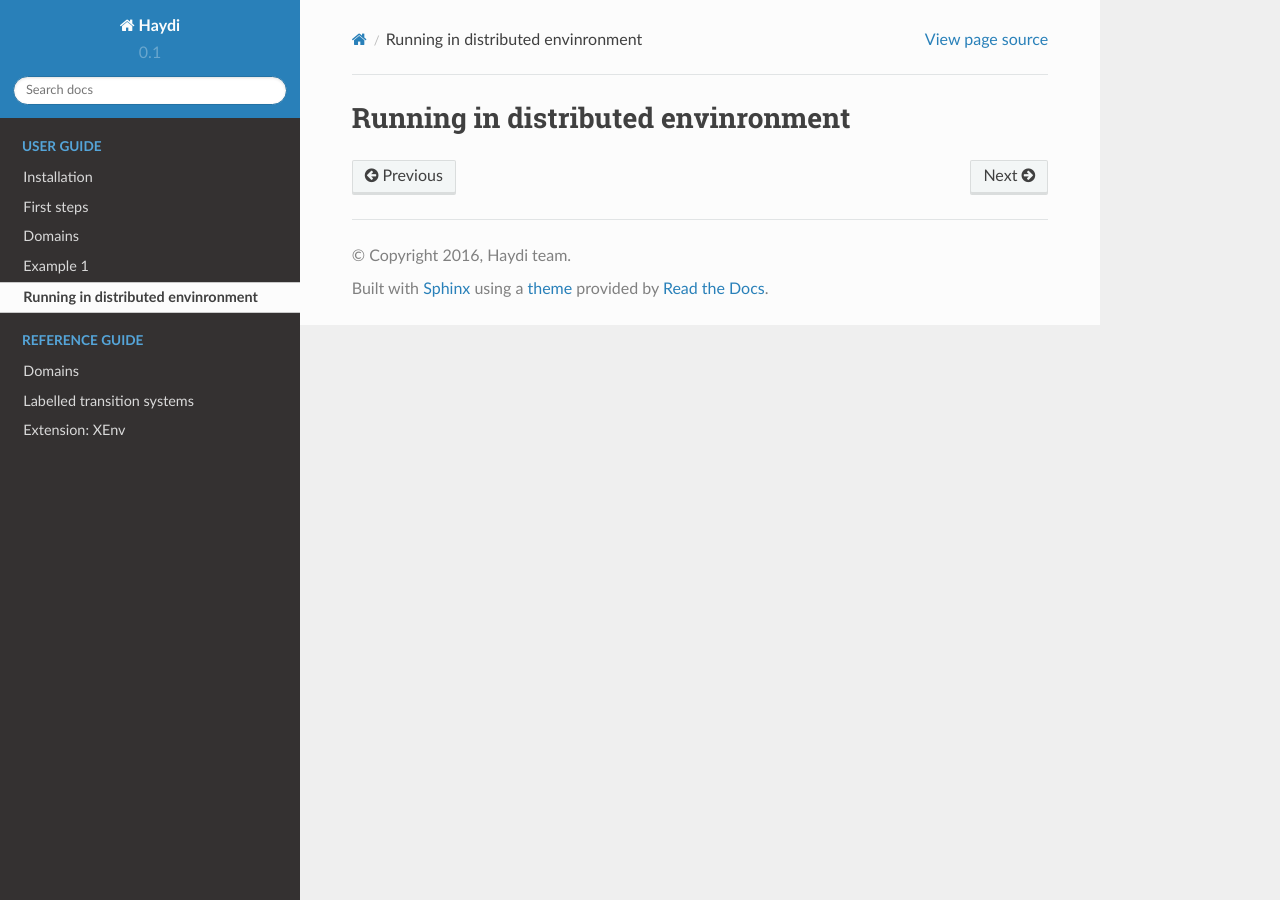
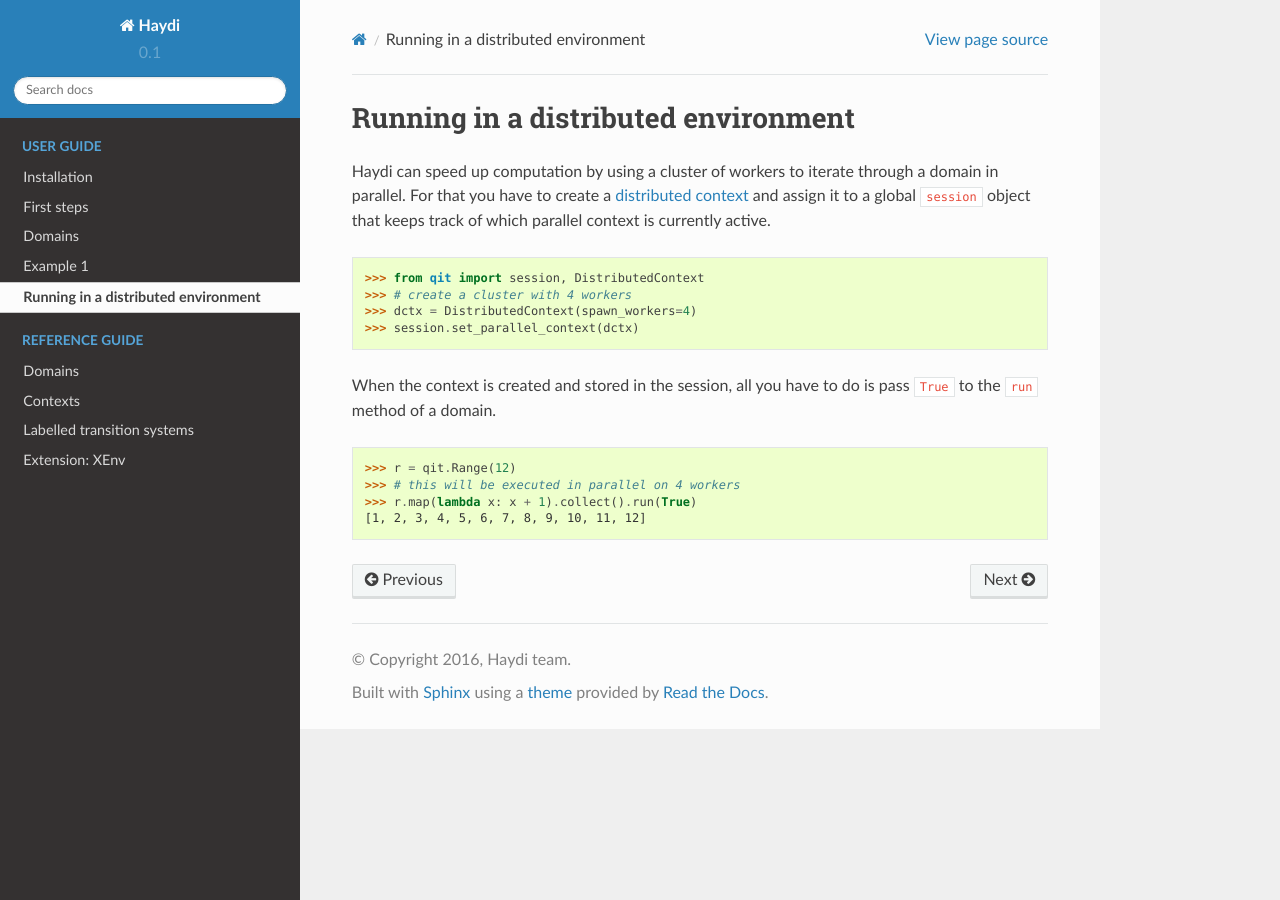
Before and after one commit to spirali/haydi, a Sphinx documentation site: the page built from docs/source/distributed.rst, in a window 1280 px wide. Built offline with Sphinx 7.4.7 and the Read the Docs theme 2.0.0, drawn with Linux system fonts in a browser that asks for light colours.

Commit message:
DOC: basic distributed usage and doctest extension

```diff
--- a/docs/source/conf.py
+++ b/docs/source/conf.py
@@ -44,7 +44,11 @@ extensions = [
     'sphinx.ext.mathjax',
     'sphinx.ext.viewcode',
     'sphinx.ext.napoleon',
+    'sphinx.ext.doctest'
 ]
+
+doctest_path = [SRC_DIR]
+doctest_global_setup = "import qit"
 
 # Add any paths that contain templates here, relative to this directory.
 templates_path = ['_templates']
--- a/docs/source/distributed.rst
+++ b/docs/source/distributed.rst
@@ -1,3 +1,24 @@
 
-Running in distributed envinronment
-===================================
+Running in a distributed environment
+====================================
+.. testsetup:: *
+   import qit
+
+Haydi can speed up computation by using a cluster of workers to iterate through
+a domain in parallel. For that you have to create a
+`distributed context <api-context.html>`_ and assign it to a global
+``session`` object that keeps track of which parallel context is
+currently active.
+
+>>> from qit import session, DistributedContext
+>>> # create a cluster with 4 workers
+>>> dctx = DistributedContext(spawn_workers=4)
+>>> session.set_parallel_context(dctx)
+
+When the context is created and stored in the session, all you have to do is
+pass ``True`` to the ``run`` method of a domain.
+
+>>> r = qit.Range(12)
+>>> # this will be executed in parallel on 4 workers
+>>> r.map(lambda x: x + 1).collect().run(True)
+[1, 2, 3, 4, 5, 6, 7, 8, 9, 10, 11, 12]
--- a/docs/source/index.rst
+++ b/docs/source/index.rst
@@ -31,5 +31,6 @@ Basic features:
    :caption: Reference guide
 
    api-domains
+   api-context
    api-lts
    api-ext-xenv
```
Also changed, not shown: docs/source/api-context.rst (added, +10 -0 lines), docs/source/overview.rst (added, +31 -0 lines), 1 other file.
